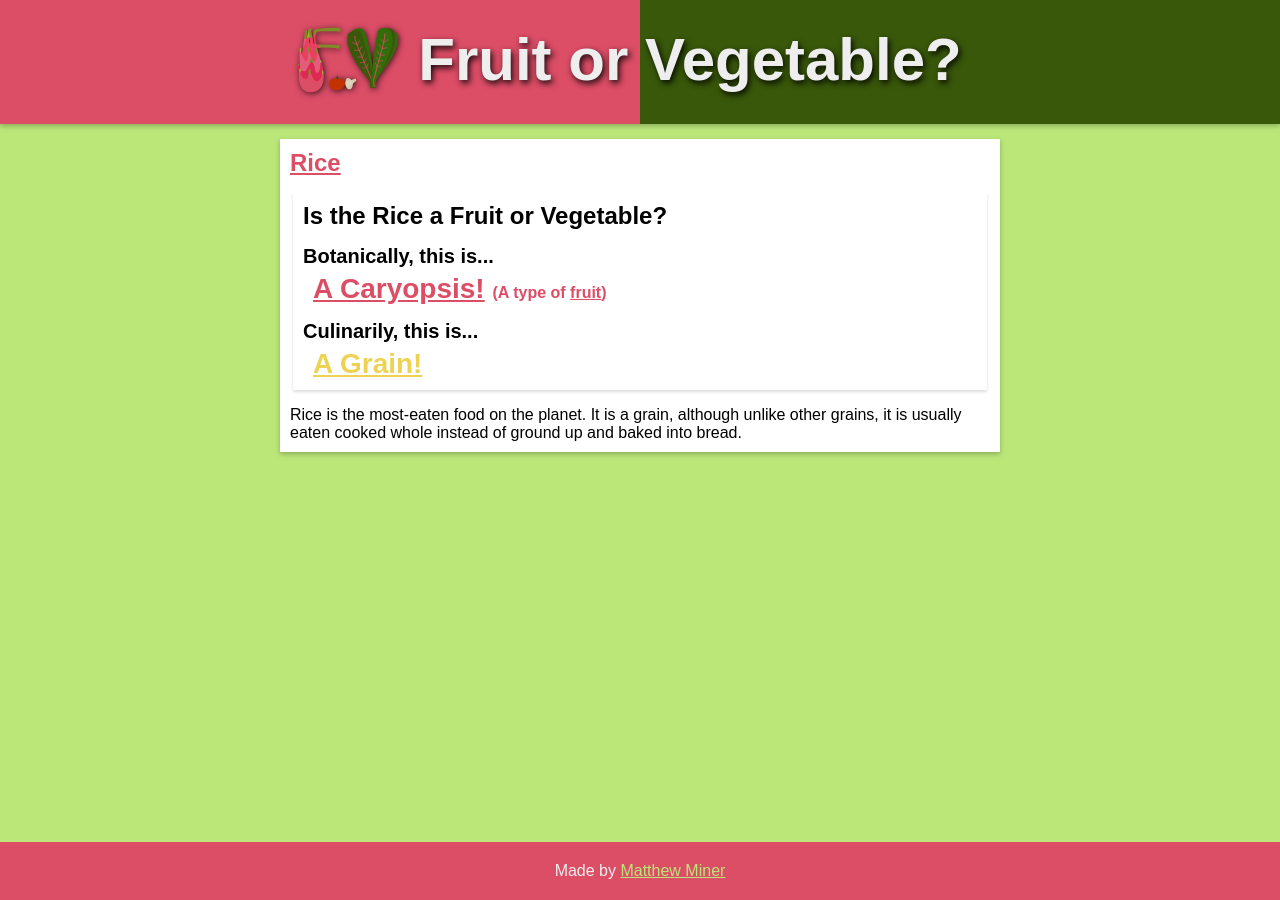
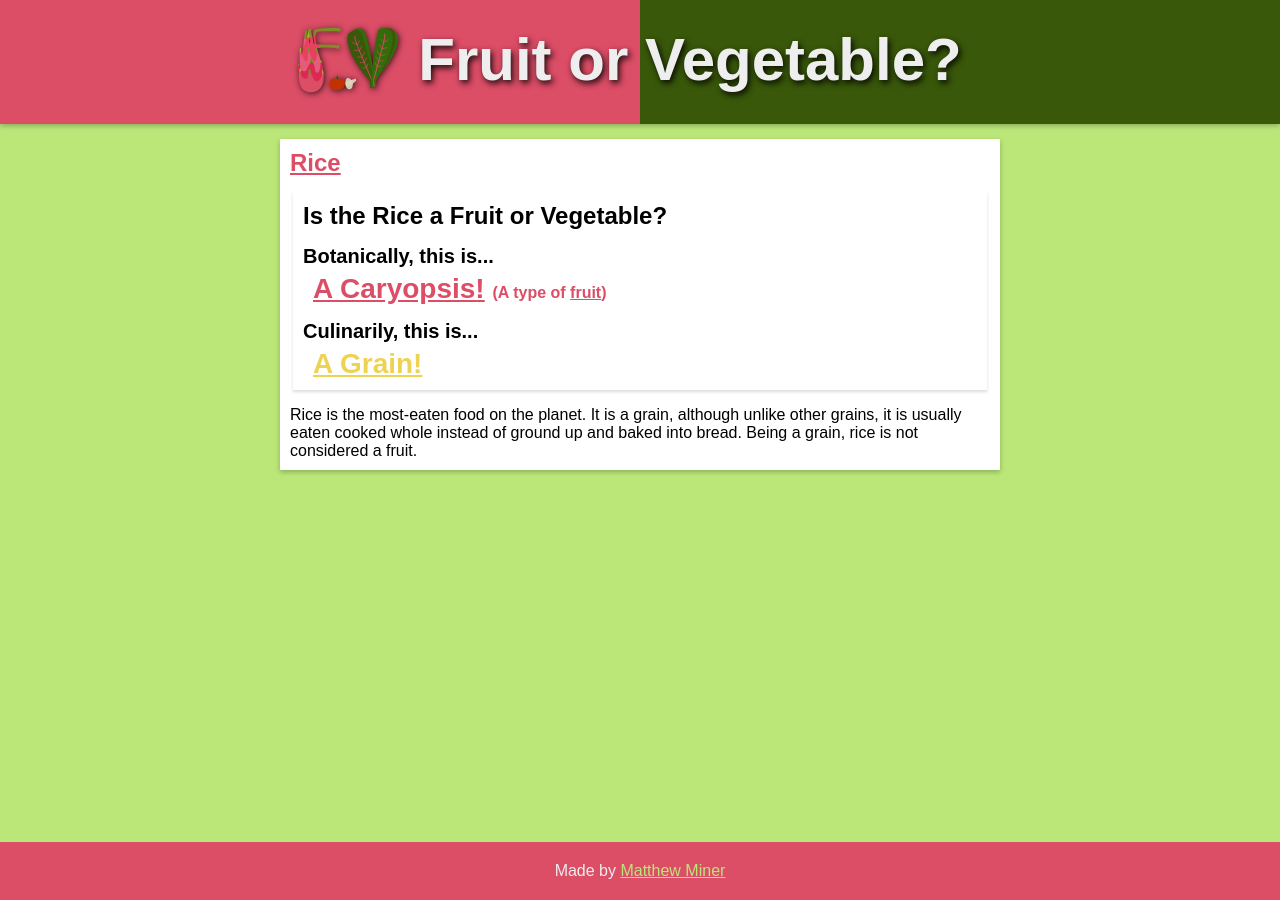
Before and after one commit to mminer237/fruitorvegetable, a Jekyll site: the page built from _items/rice.md, in a window 1280 px wide. Built offline with Jekyll 4.4.1, drawn with Linux system fonts in a browser that asks for light colours.

Commit message:
Clarify rice

```diff
--- a/_items/rice.md
+++ b/_items/rice.md
@@ -3,4 +3,4 @@ title: Rice
 botanically: caryopsis
 culinarily: grain
 ---
-Rice is the most-eaten food on the planet. It is a grain, although unlike other grains, it is usually eaten cooked whole instead of ground up and baked into bread.
+Rice is the most-eaten food on the planet. It is a grain, although unlike other grains, it is usually eaten cooked whole instead of ground up and baked into bread. Being a grain, rice is not considered a fruit.
```
